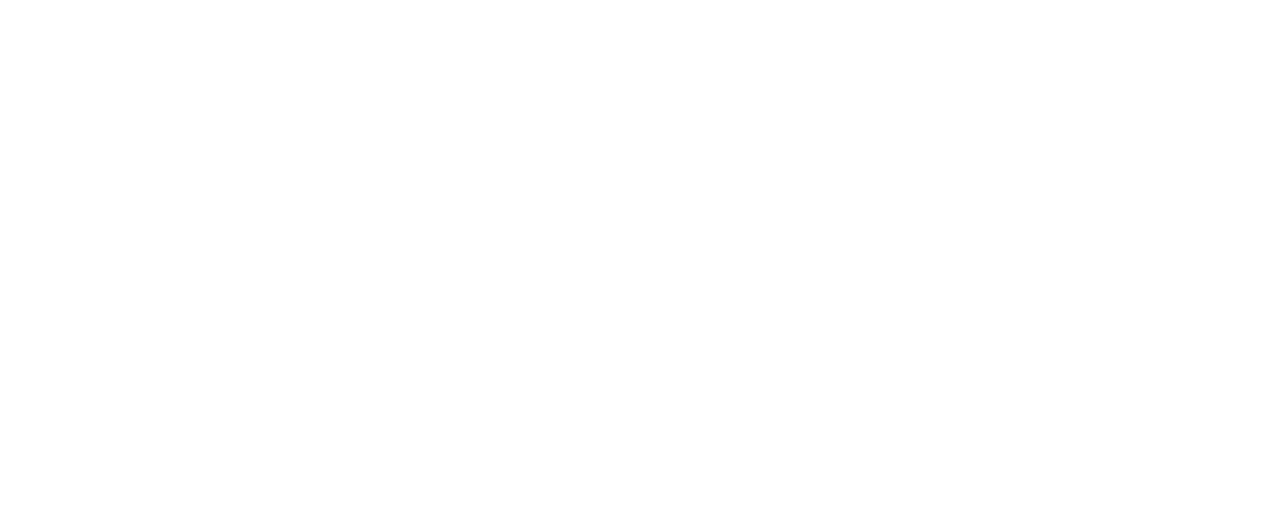
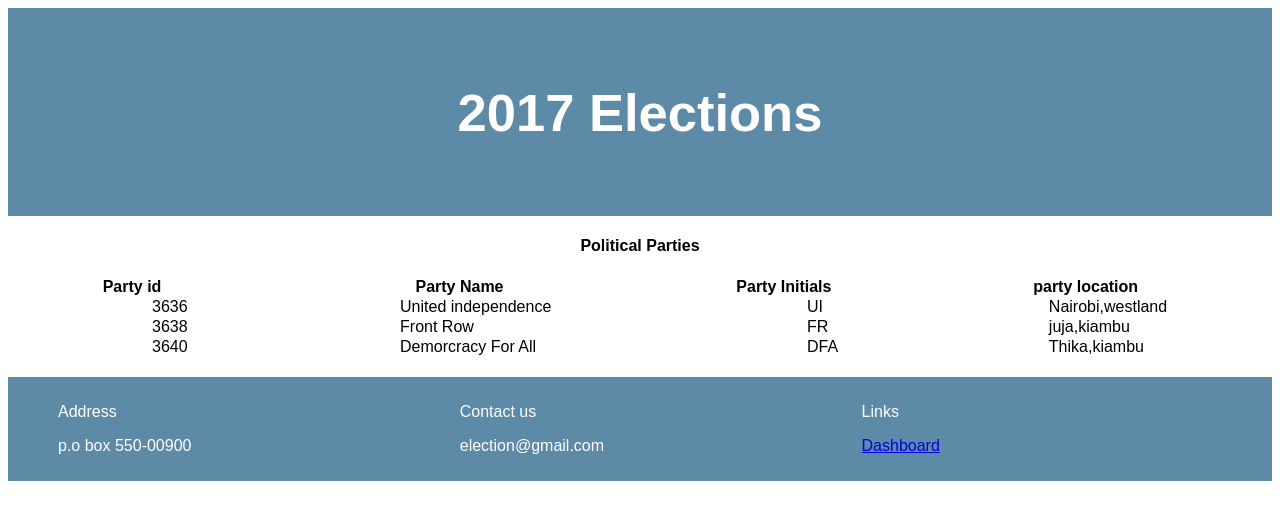
Before and after one commit to kamaathedj/political_arena, a plain HTML site: page ui/user-view-political-parties.html in a window 1280 px wide. Drawn offline with Linux system fonts and the light colour scheme.

Commit message:
[finish #163550102] final iteration of list of parties for users

```diff
--- a/ui/style.css
+++ b/ui/style.css
@@ -191,6 +191,10 @@ margin-top:20px;
 td{
   padding-left: 4rem;
 }
+.td-space{
+  padding-left:9rem;
+
+}
 .signup-form .seat_role{
   height: 100px;
 }
--- a/ui/user-view-political-parties.html
+++ b/ui/user-view-political-parties.html
@@ -0,0 +1,78 @@
+<!DOCTYPE html>
+<html lang="en">
+<head>
+<title>2017 elections</title>
+<meta charset="utf-8">
+<meta name="viewport" content="width=device-width, initial-scale=1">
+<link rel="stylesheet" href="style.css">
+</head>
+<body>
+
+
+<header>
+  <h2>2017 Elections</h2>
+
+</header>
+<div class="list_head">
+  <h4>Political Parties</h4>
+</div>
+
+<div>
+    <table class="table">
+    <tr>
+    <th>Party id</th>
+    <th>Party Name</th>
+    <th>Party Initials</th>
+    <th>party location</th>
+    <th></th>
+    <th></th>
+    </tr>
+
+    <tr>
+    <td class="td-space">3636</td>
+    <td class="td-space">United independence</td>
+    <td class="td-space">UI</td>
+    <td class="td-space">Nairobi,westland</td>
+    </tr>
+    <tr>
+    <td class="td-space">3638</td>
+    <td class="td-space">Front Row</td>
+    <td class="td-space">FR</td>
+    <td class="td-space">juja,kiambu</td>
+    </tr>
+    <tr>
+    <td class="td-space">3640</td>
+    <td class="td-space">Demorcracy For All</td>
+    <td class="td-space">DFA</td>
+    <td class="td-space">Thika,kiambu</td>
+    </tr>
+
+
+
+
+    </table>
+
+</div>
+
+</section>
+
+
+ <footer class="footer-nav">
+  <ul class="footer-nav_items">
+      <li class="footer-nav_item">Address</li>
+      <li class="footer-nav_item">Contact us</li>
+      <li class="footer-nav_item">Links</li>
+  </ul>
+
+  <ul>
+      <li class="footer-nav_item">p.o box 550-00900</li>
+      <li class="footer-nav_item">election@gmail.com</li>
+      <li  class="footer-nav_item">
+      <a href="dashboard.html">Dashboard</a>
+      </li>
+  </ul>
+
+</footer>
+
+</body>
+</html>
```
